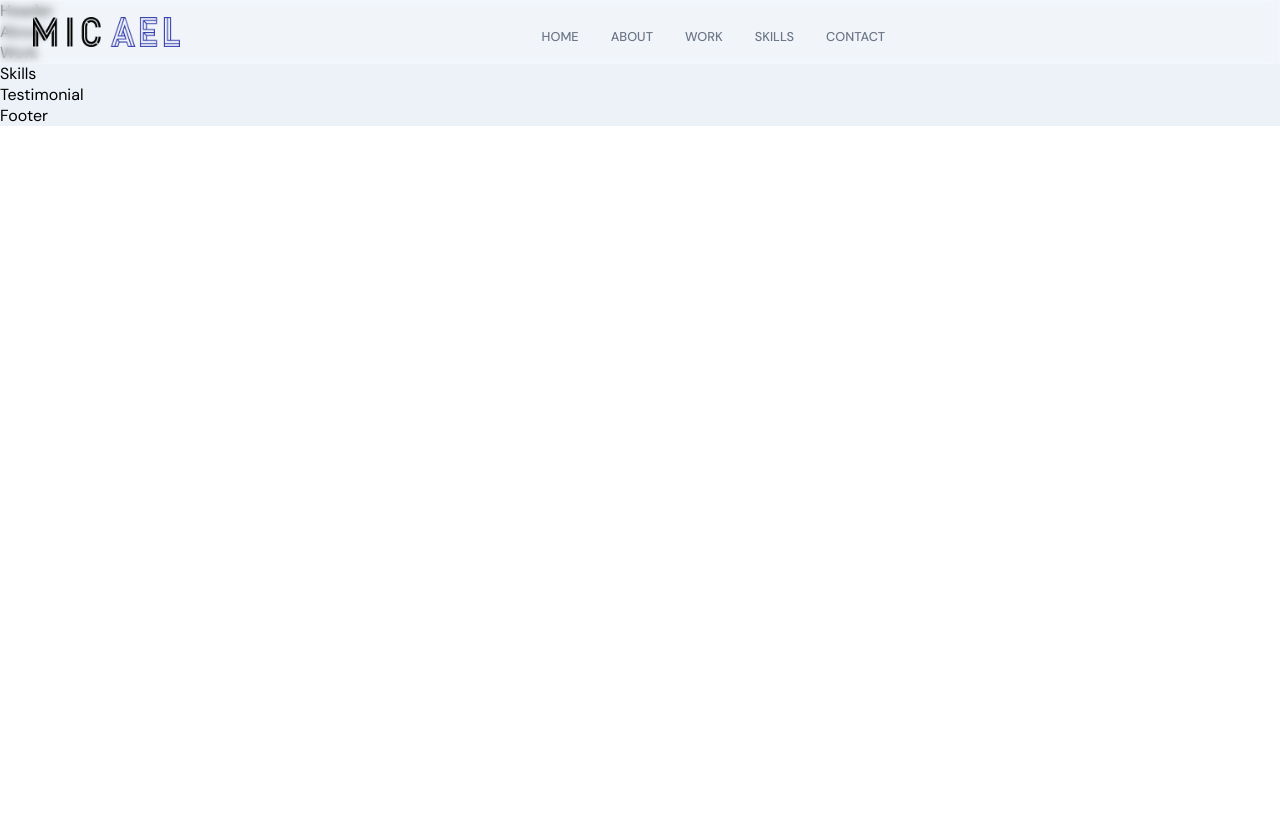
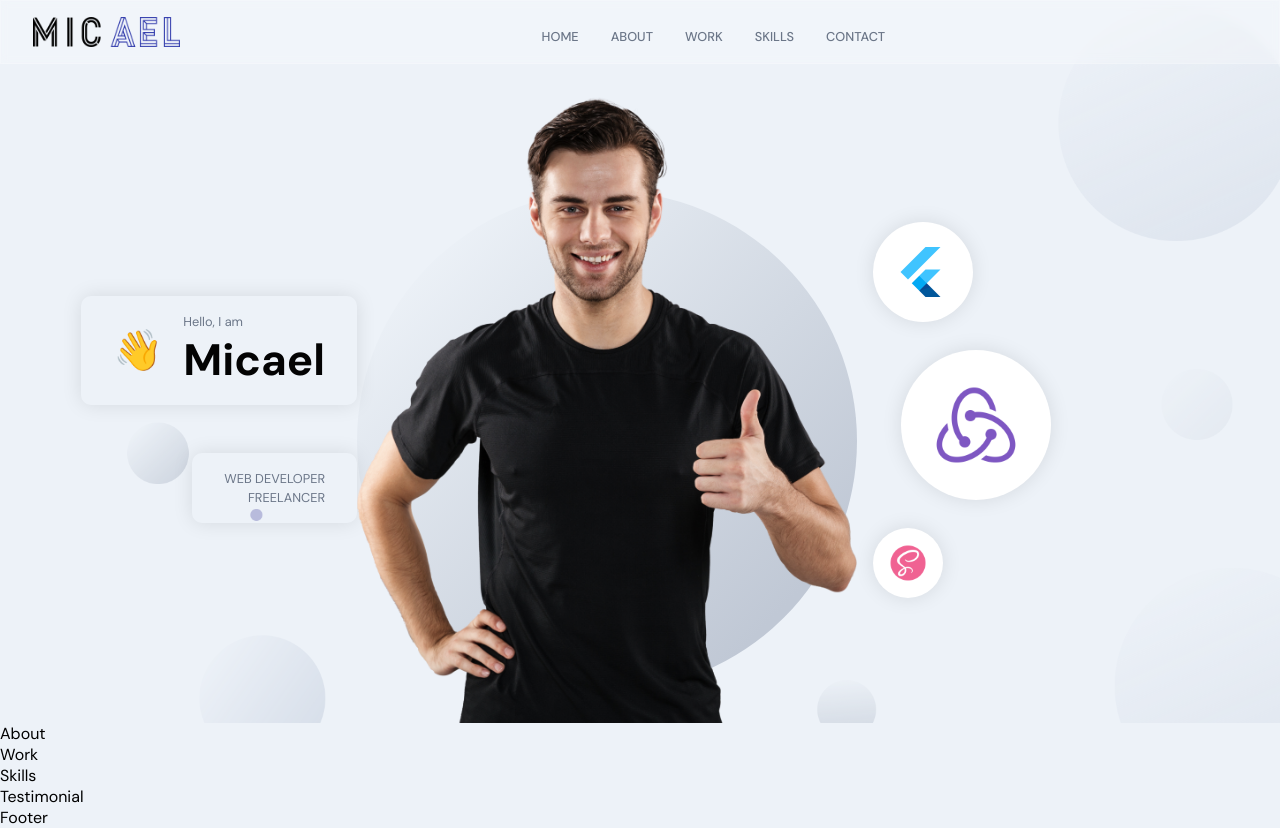
Before and after one commit to vadedes/web-wiz-portfolio, a React (Create React App) app in the folder frontend/: page / in a window 1280 px wide. Before the commit the page ends 800 px from the top, so only its background shows below. Built offline with nearby package versions, Linux system fonts and the light colour scheme.

Commit message:
Completed Header sectuin UI build

```diff
--- a/frontend/src/container/Header/Header.jsx
+++ b/frontend/src/container/Header/Header.jsx
@@ -1,6 +1,69 @@
+import { motion } from 'framer-motion';
+import { images } from '../../constants';
 import './Header.scss';
 
+const scaleVariants = {
+  whileInView: {
+    scale: [0, 1],
+    opacity: [0, 1],
+    transition: {
+      duration: 1,
+      ease: 'easeInOut',
+    },
+  },
+};
+
 const Header = () => {
-  return <div>Header</div>;
+  return (
+    <div id='home' className='app__header app__flex'>
+      <motion.div
+        whileInView={{ x: [-100, 0], opacity: [0, 1] }}
+        transition={{ duration: 0.8 }}
+        className='app__header-info'
+      >
+        <div className='app__header-badge'>
+          <div className='badge-cmp app__flex'>
+            <span>👋</span>
+            <div style={{ marginLeft: 20 }}>
+              <p className='p-text'>Hello, I am</p>
+              <h1 className='head-text'>Micael</h1>
+            </div>
+          </div>
+
+          <div className='tag-cmp app__flex'>
+            <p className='p-text'>Web Developer</p>
+            <p className='p-text'>Freelancer</p>
+          </div>
+        </div>
+      </motion.div>
+
+      <motion.div
+        whileInView={{ opacity: [0, 1] }}
+        transition={{ duration: 0.8, delayChildren: 0.8 }}
+        className='app__header-img'
+      >
+        <img src={images.profile} alt='profile_bg' />
+        <motion.img
+          whileInView={{ scale: [0, 1] }}
+          transition={{ duration: 1, ease: 'easeInOut' }}
+          src={images.circle}
+          alt='profile_circle'
+          className='overlay_circle'
+        />
+      </motion.div>
+
+      <motion.div
+        variant={scaleVariants}
+        whileInView={scaleVariants.whileInView}
+        className='app__header-circles'
+      >
+        {[images.flutter, images.redux, images.sass].map((circle, index) => (
+          <div className='circle-cmp app__flex' key={`circle-${index}`}>
+            <img src={circle} alt='circle' />
+          </div>
+        ))}
+      </motion.div>
+    </div>
+  );
 };
 export default Header;
--- a/frontend/src/container/Header/Header.scss
+++ b/frontend/src/container/Header/Header.scss
@@ -0,0 +1,183 @@
+#home {
+  position: relative;
+  background: url('../../assets/bgIMG.png');
+  background-size: cover;
+  background-repeat: repeat;
+  background-position: center;
+
+  .app__wrapper {
+    padding: 0;
+
+    .copyright {
+      display: none;
+    }
+  }
+}
+
+.app__header {
+  flex: 1;
+  width: 100%;
+  height: 100%;
+  flex-direction: row;
+  padding: 6rem 2rem 0;
+
+  @media screen and (min-width: 1440px) {
+    padding-top: 8rem;
+  }
+
+  @media screen and (max-width: 1200px) {
+    flex-direction: column;
+  }
+
+  @media screen and (max-width: 480px) {
+    padding: 6rem 1rem 2rem;
+  }
+}
+
+.app__header-info {
+  flex: 0.65;
+  display: flex;
+  flex-direction: column;
+  justify-content: flex-start;
+  align-items: flex-start;
+  height: 100%;
+
+  @media screen and (max-width: 1440px) {
+    width: 100%;
+    margin-right: 0;
+  }
+}
+
+.app__header-badge {
+  width: 100%;
+  display: flex;
+  justify-content: flex-end;
+  align-items: flex-end;
+  flex-direction: column;
+
+  .badge-cmp,
+  .tag-cmp {
+    padding: 1rem 2rem;
+    border: var(--white-color);
+    border-radius: 10px;
+    flex-direction: row;
+    width: auto;
+    box-shadow: 0 0 20px rgba(0, 0, 0, 0.1);
+  }
+
+  .tag-cmp {
+    flex-direction: column;
+    margin-top: 3rem;
+
+    p {
+      width: 100%;
+      text-transform: uppercase;
+      text-align: right;
+    }
+  }
+
+  span {
+    font-size: 2.5rem;
+
+    @media screen and (min-width: 1440px) {
+      font-size: 5rem;
+    }
+  }
+
+  @media screen and (max-width: 1200px) {
+    justify-content: flex-start;
+    align-items: flex-start;
+  }
+}
+
+.app__header-circles {
+  flex: 0.75;
+  display: flex;
+  flex-direction: column;
+  justify-content: space-evenly;
+  align-items: flex-start;
+  height: 100%;
+  margin-left: 1rem;
+
+  div {
+    width: 100px;
+    height: 100px;
+    border-radius: 50%;
+    background: var(--white-color);
+    box-shadow: 0 0 20px rgba(0, 0, 0, 0.1);
+
+    img {
+      width: 60%;
+      height: 60%;
+    }
+  }
+
+  div:nth-child(1) {
+    width: 100px;
+    height: 100px;
+  }
+  div:nth-child(2) {
+    margin: 1.75rem;
+    width: 150px;
+    height: 150px;
+  }
+  div:nth-child(3) {
+    width: 70px;
+    height: 70px;
+  }
+
+  @media screen and (min-width: 1440px) {
+    div:nth-child(1) {
+      width: 120px;
+      height: 120px;
+    }
+    div:nth-child(2) {
+      width: 170px;
+      height: 170px;
+    }
+    div:nth-child(3) {
+      width: 80px;
+      height: 80px;
+    }
+  }
+
+  @media screen and (max-width: 1200px) {
+    width: 100%;
+    flex-direction: row;
+    flex-wrap: wrap;
+    margin-left: 0;
+
+    div {
+      margin: 1rem;
+    }
+  }
+}
+
+.app__header-img {
+  flex: 1;
+  height: 100%;
+  display: flex;
+  justify-content: flex-end;
+  align-items: flex-end;
+  position: relative;
+
+  img {
+    width: 100%;
+    object-fit: contain;
+    z-index: 1;
+  }
+
+  .overlay_circle {
+    position: absolute;
+    z-index: 0;
+    left: 0;
+    right: 0;
+    bottom: 0;
+    width: 100%;
+    height: 90%;
+  }
+
+  @media screen and (max-width: 1200px) {
+    margin: 2rem 0;
+  }
+}
```
